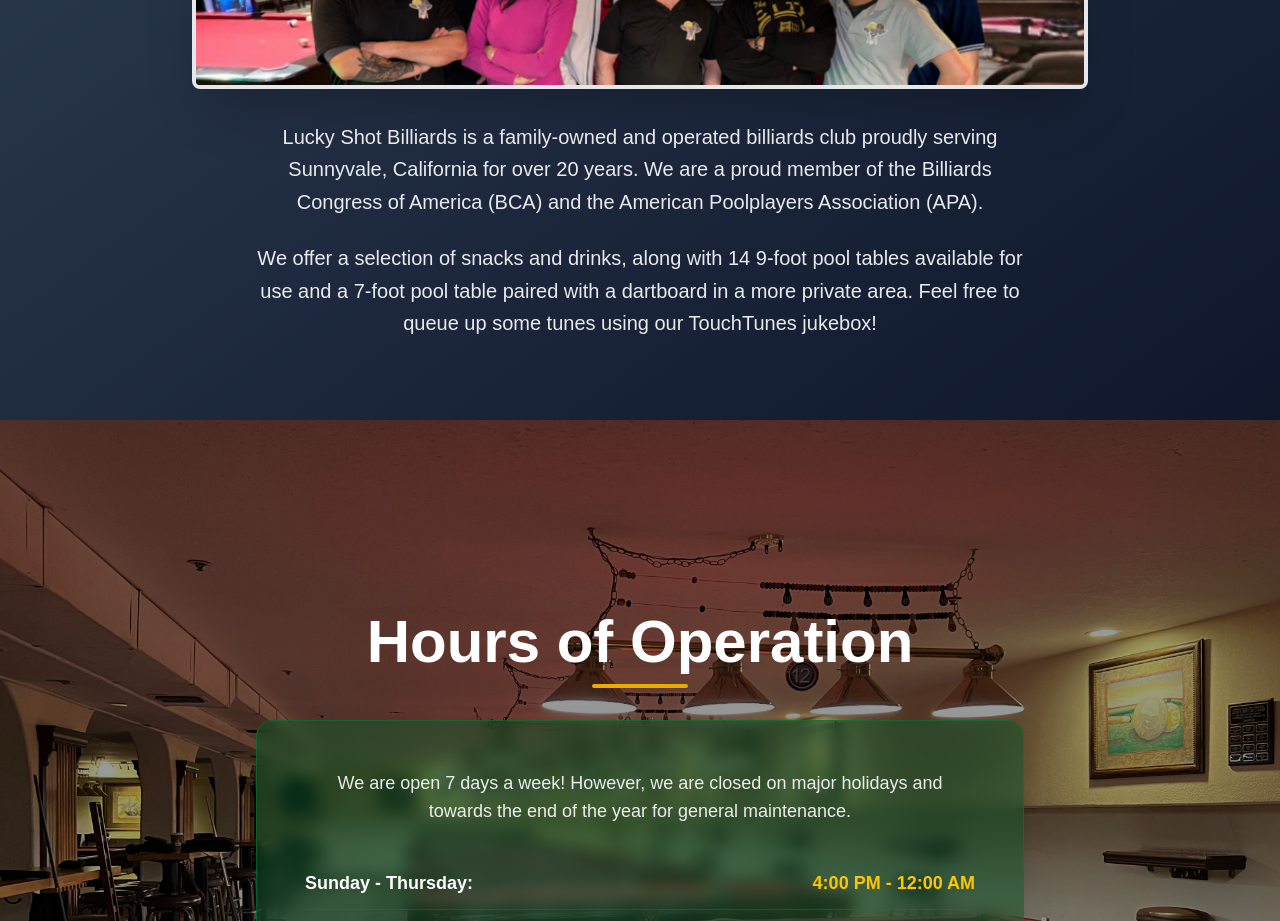
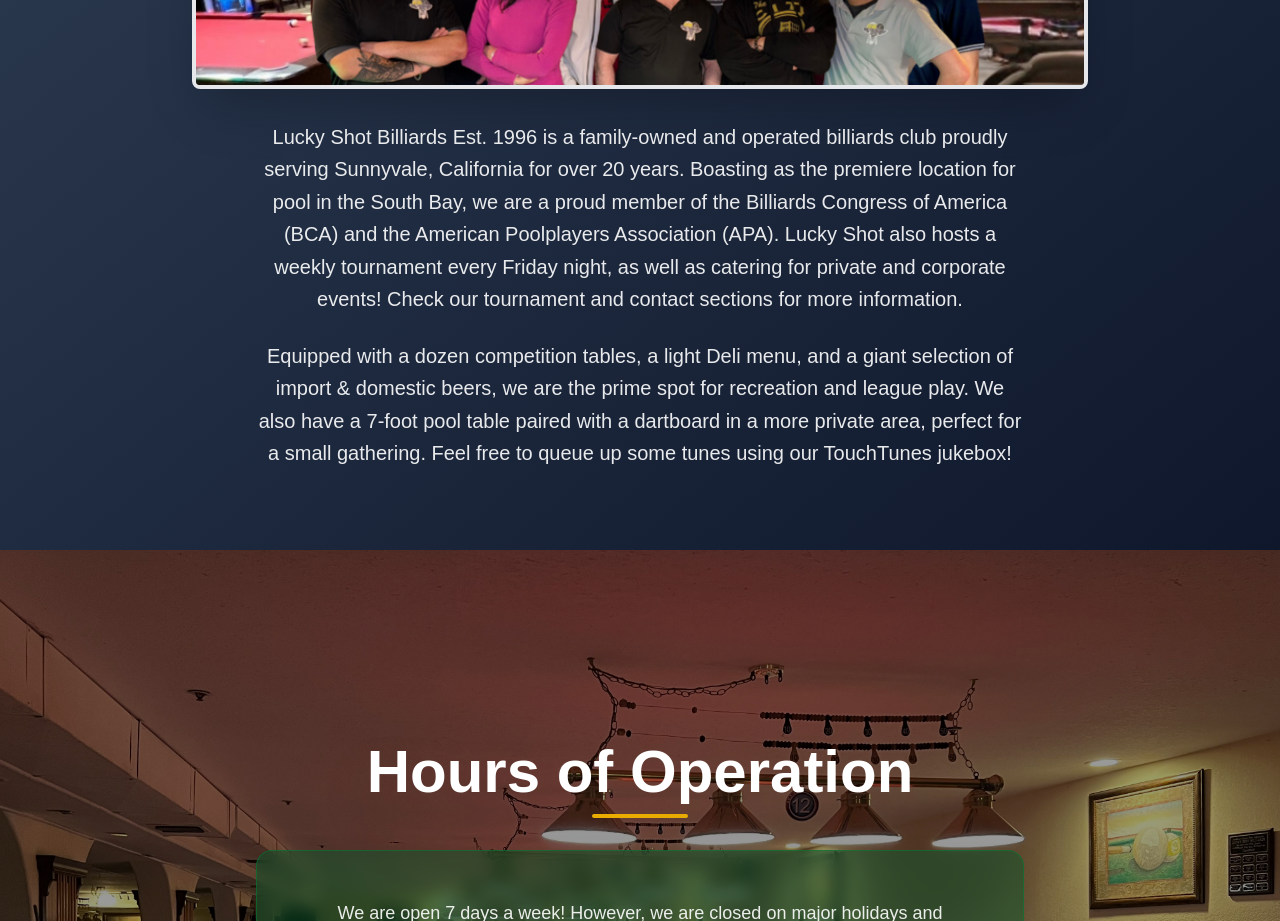
Before and after one commit to szserrano/LSB-Website, a Next.js app in the folder lsb-website/: page / in a window 1280 px wide. Shown: the part 1380-2301 px from the top of the page. Built offline with nearby package versions, Linux system fonts and the light colour scheme.

Commit message:
Modified the about paragraph

```diff
--- a/lsb-website/app/page.tsx
+++ b/lsb-website/app/page.tsx
@@ -33,10 +33,17 @@
           {/* Paragraphs with better spacing and readability */}
           <div className="space-y-6">
             <p className="text-white/90 text-lg md:text-xl text-center max-w-3xl leading-relaxed">
-              Lucky Shot Billiards is a family-owned and operated billiards club proudly serving Sunnyvale, California for over 20 years. We are a proud member of the Billiards Congress of America (BCA) and the American Poolplayers Association (APA).
+              Lucky Shot Billiards Est. 1996 is a family-owned and operated billiards club proudly serving Sunnyvale, California
+              for over 20 years. Boasting as the premiere location for pool in the South Bay, we are a proud member of the
+              Billiards Congress of America (BCA) and the American Poolplayers Association (APA).
+
+              Lucky Shot also hosts a weekly tournament every Friday night, as well as catering for private
+              and corporate events! Check our tournament and contact sections for more information.
             </p>
             <p className="text-white/90 text-lg md:text-xl text-center max-w-3xl leading-relaxed">
-              We offer a selection of snacks and drinks, along with 14 9-foot pool tables available for use and a 7-foot pool table paired with a dartboard in a more private area. Feel free to queue up some tunes using our TouchTunes jukebox!
+              Equipped with a dozen competition tables, a light Deli menu, and a giant selection of import & domestic beers,
+              we are the prime spot for recreation and league play. We also have a 7-foot pool table paired with a dartboard
+              in a more private area, perfect for a small gathering. Feel free to queue up some tunes using our TouchTunes jukebox!
             </p>
           </div>
         </div>
```
